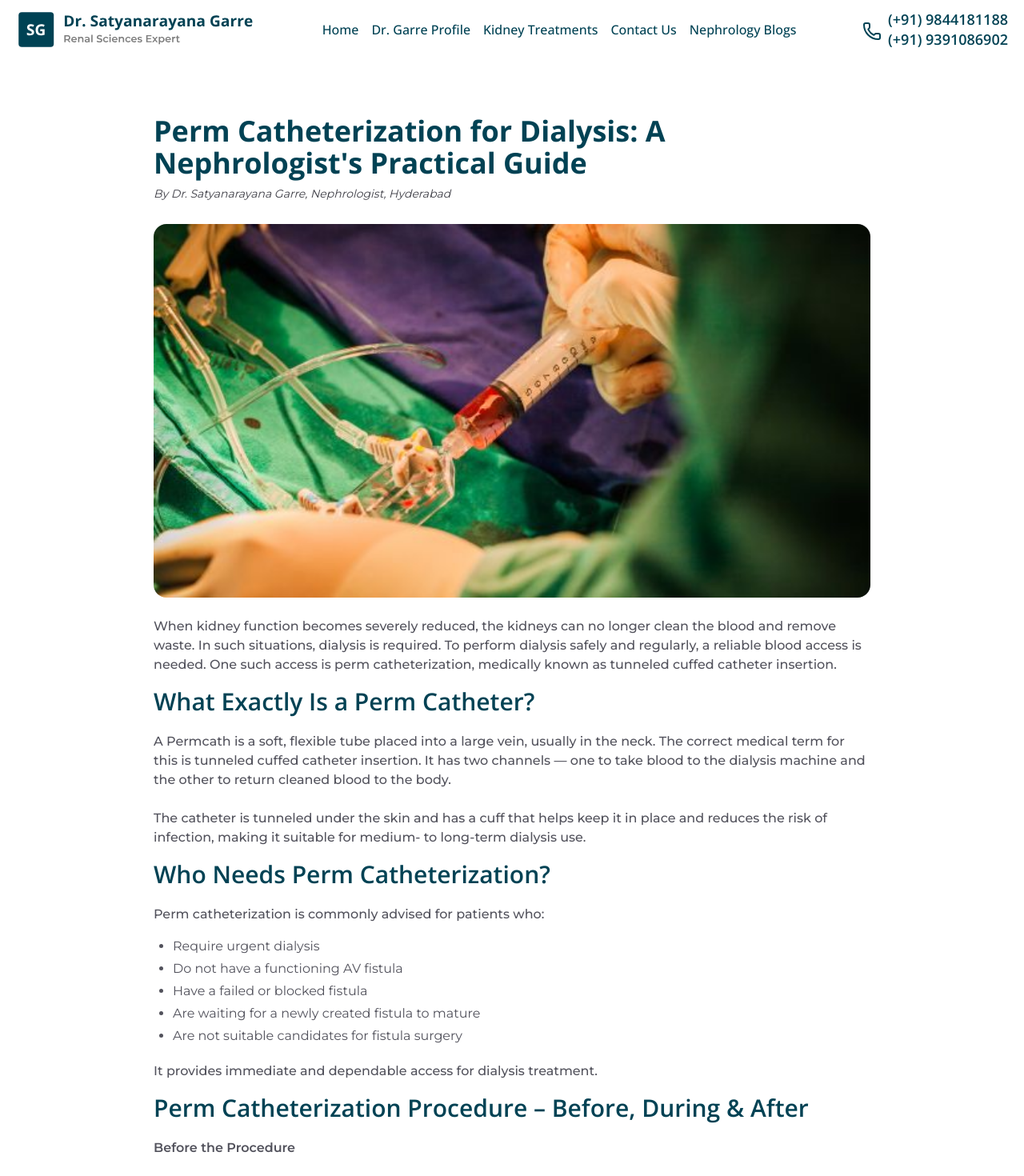
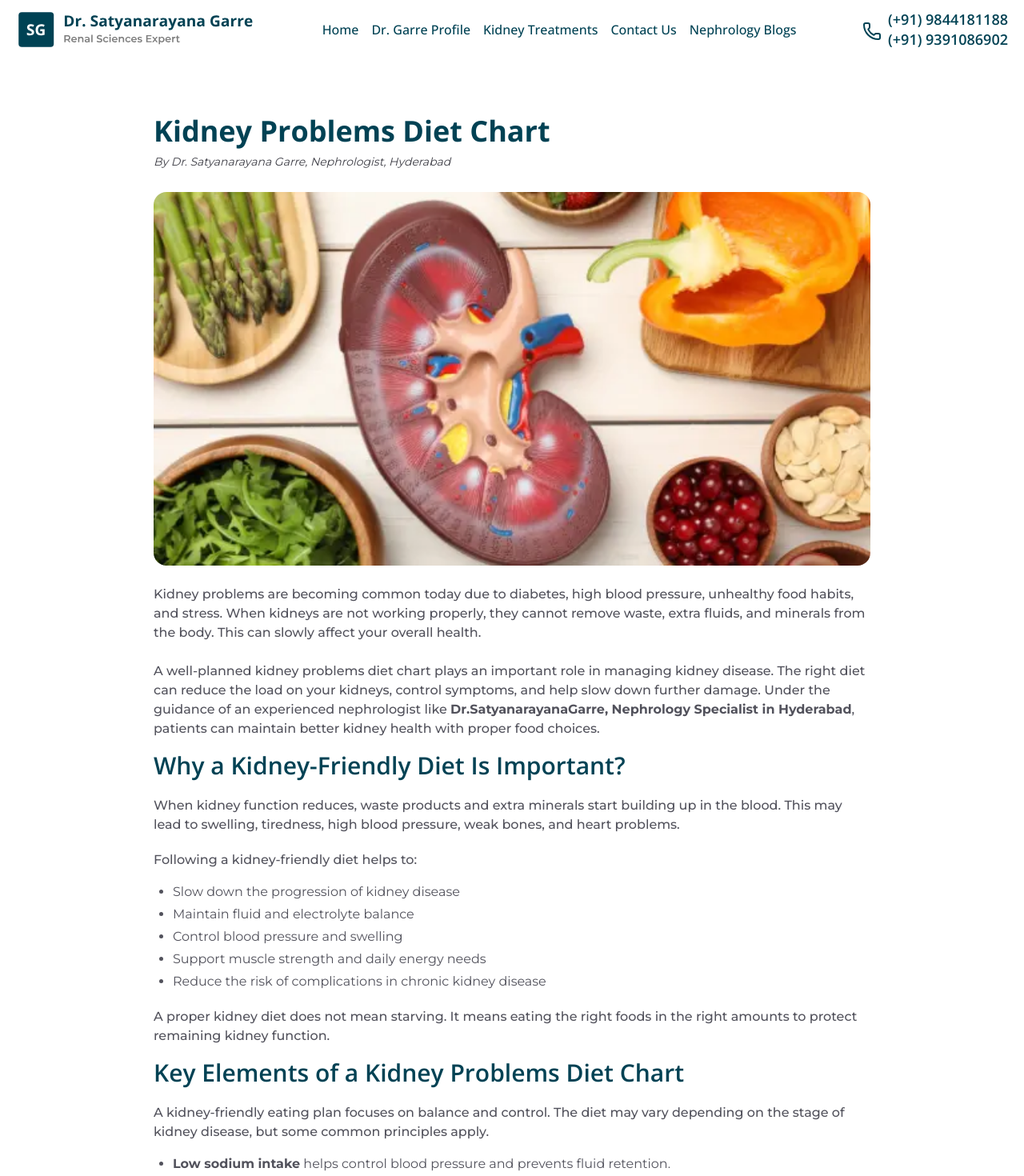
Before and after one commit to priyesshrai/dr-satyanarayana, a Next.js app: page /blogs/kidney-problems-diet-chart in a window 1280 px wide. Shown: the top 1470 px of the page at 80% size. Built offline with nearby package versions, Linux system fonts and the light colour scheme.

Commit message:
Update page.tsx

```diff
--- a/src/app/blogs/kidney-problems-diet-chart/page.tsx
+++ b/src/app/blogs/kidney-problems-diet-chart/page.tsx
@@ -5,7 +5,7 @@ import type { Metadata } from 'next'
 export const metadata: Metadata = {
     title: "Kidney Problems Diet Chart",
     description:
-        "well-planned kidney problems diet chart plays an important role in managing kidney disease",
+        "Well-planned kidney problems diet chart plays an important role in managing kidney disease. Experienced nephrologist in Hyderabad",
     alternates: {
         canonical: "https://www.drsatyanarayanagarre.in/blogs/kidney-problems-diet-chart",
     },
@@ -17,7 +17,7 @@ export default function PermCathBlogPage() {
             <Wrapper>
                 <div className="relative w-full max-w-4xl mx-auto">
                     <h1 className="md:text-4xl text-dark-navy font-bold">
-                        Perm Catheterization for Dialysis: A Nephrologist&apos;s Practical Guide
+                        Kidney Problems Diet Chart
                     </h1>
 
                     <span className="text-sm italic font-normal text-zinc-700 block mt-2">
@@ -25,48 +25,56 @@ export default function PermCathBlogPage() {
                     </span>
 
                     <Image
-                        src="/images/blog/blog-8.jpg"
+                        src="/images/blog/kidney-problem-diet-chart-plan.webp"
                         width={500}
                         height={400}
-                        alt="Perm Catheterization for Dialysis"
+                        alt="Kidney Problems Diet Chart"
                         className="mt-7 w-full rounded-2xl"
                     />
 
                     <div className="mt-5 flex flex-col gap-4">
                         <Subheading className="text-left">
-                            When kidney function becomes severely reduced, the kidneys can no longer clean the blood and remove waste.
-                            In such situations, dialysis is required. To perform dialysis safely and regularly, a reliable blood
-                            access is needed. One such access is perm catheterization, medically known as tunneled cuffed catheter insertion.
+                            Kidney problems are becoming common today due to diabetes, high blood pressure, unhealthy food habits, and stress. When kidneys are not working properly, they cannot remove waste, extra fluids, and minerals from the body. This can slowly affect your overall health.<br /><br />
+                            A well-planned kidney problems diet chart plays an important role in managing kidney disease. The right diet can reduce the load on your kidneys, control symptoms, and help slow down further damage. Under the guidance of an experienced nephrologist like <strong>Dr.SatyanarayanaGarre, Nephrology Specialist in Hyderabad</strong>, patients can maintain better kidney health with proper food choices.
                         </Subheading>
 
                         <h2 className="md:text-3xl font-semibold text-dark-navy">
-                            What Exactly Is a Perm Catheter?
+                            Why a Kidney-Friendly Diet Is Important?
                         </h2>
 
                         <Subheading className="text-left">
-                            A Permcath is a soft, flexible tube placed into a large vein, usually in the neck. The correct medical term
-                            for this is tunneled cuffed catheter insertion. It has two channels — one to take blood to the dialysis
-                            machine and the other to return cleaned blood to the body.
-                            <br /><br />
-                            The catheter is tunneled under the skin and has a cuff that helps keep it in place and reduces the risk
-                            of infection, making it suitable for medium- to long-term dialysis use.
+                            When kidney function reduces, waste products and extra minerals start building up in the blood. This may lead to swelling, tiredness, high blood pressure, weak bones, and heart problems.
+                        </Subheading>
+                        <Subheading className="text-left">
+                            Following a kidney-friendly diet helps to:
+                        </Subheading>
+
+
+                        <ul className="flex flex-col gap-1 list-disc pl-6 text-zinc-600 text-normal">
+                            <li>Slow down the progression of kidney disease</li>
+                            <li>Maintain fluid and electrolyte balance</li>
+                            <li>Control blood pressure and swelling</li>
+                            <li>Support muscle strength and daily energy needs</li>
+                            <li>Reduce the risk of complications in chronic kidney disease</li>
+                        </ul>
+                        <Subheading className="text-left">
+                            A proper kidney diet does not mean starving. It means eating the right foods in the right amounts to protect remaining kidney function.
                         </Subheading>
 
                         <h2 className="md:text-3xl font-semibold text-dark-navy">
-                            Who Needs Perm Catheterization?
-                        </h2>
+Key Elements of a Kidney Problems Diet Chart                        </h2>
 
                         <Subheading className="text-left">
-                            Perm catheterization is commonly advised for patients who:
-                        </Subheading>
+A kidney-friendly eating plan focuses on balance and control. The diet may vary depending on the stage of kidney disease, but some common principles apply.                        </Subheading>
 
                         <ul className="flex flex-col gap-1 list-disc pl-6 text-zinc-600 text-normal">
-                            <li>Require urgent dialysis</li>
-                            <li>Do not have a functioning AV fistula</li>
-                            <li>Have a failed or blocked fistula</li>
-                            <li>Are waiting for a newly created fistula to mature</li>
-                            <li>Are not suitable candidates for fistula surgery</li>
+                            <li><strong>Low sodium intake</strong> helps control blood pressure and prevents fluid retention.</li>
+                            <li><strong>Controlled potassium intake</strong> is important because weak kidneys cannot remove excess potassium easily, which may affect heart health.</li>
+                            <li><strong>Limited phosphorus intake</strong> helps protect bones and blood vessels.</li>
+                            <li><strong>Moderate protein intake</strong> supports muscles without creating excess waste for kidneys</li>
+                            <li><strong>Fluid control</strong>, if advised by the doctor, helps prevent swelling and breathing issues.</li>
                         </ul>
+
 
                         <Subheading className="text-left">
                             It provides immediate and dependable access for dialysis treatment.
```
